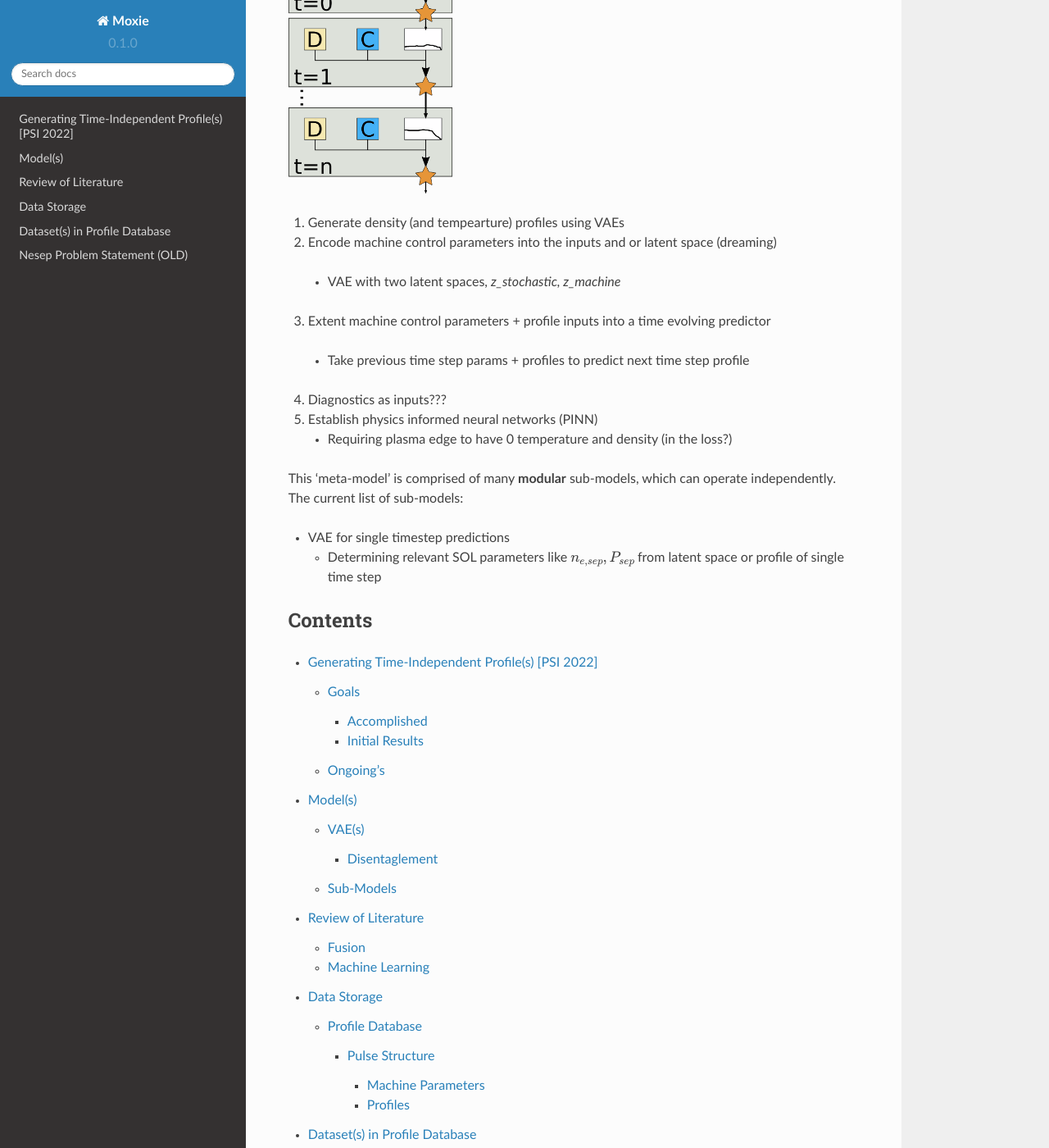
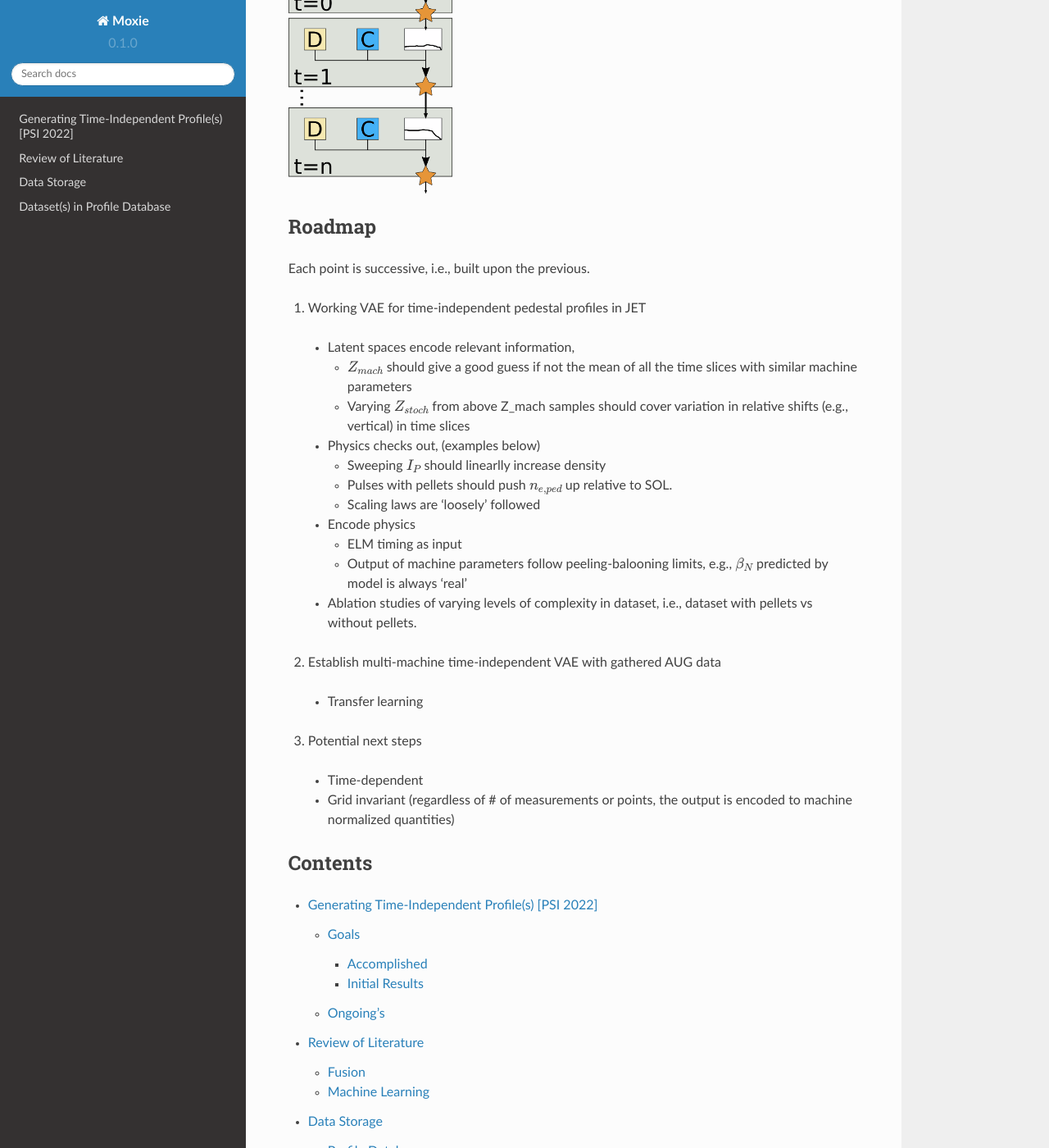
Before and after one commit to fusionby2030/moxie, a Sphinx documentation site: the page built from docs/source/index.rst, in a window 1280 px wide and 1400 px high, scrolled down 505 px. Shown: the whole window at 82% size. Built offline with Sphinx 7.4.7 and the Read the Docs theme 2.0.0, drawn with Linux system fonts in a browser that asks for light colours; some of the changed text lies outside the part shown.

Commit message:
:doc update:
	Rewrite the requriements and proposed plan of moving forward for
moxie.
	We want a working VAE, but define work in terms of JET database
and physics.

```diff
--- a/docs/source/index.rst
+++ b/docs/source/index.rst
@@ -17,26 +17,40 @@ Long Term Plan
   :width: 200
   :alt: Version 1 of Long term model
 
-1. Generate density (and tempearture) profiles using VAEs
-2. Encode machine control parameters into the inputs and or latent space (dreaming)
 
-  * VAE with two latent spaces, `z_stochastic, z_machine`
+Roadmap
+-------
 
-3. Extent machine control parameters + profile inputs into a time evolving predictor
+Each point is successive, i.e., built upon the previous.
 
-  * Take previous time step params + profiles to predict next time step profile
-4. Diagnostics as inputs???
-5. Establish physics informed neural networks (PINN)
+1. Working VAE for time-independent pedestal profiles in JET
 
-   * Requiring plasma edge to have 0 temperature and density (in the loss?)
+  * Latent spaces encode relevant information,
 
+    * :math:`Z_{mach}` should give a good guess if not the mean of all the time slices with similar machine parameters
+    * Varying :math:`Z_{stoch}` from above Z_mach samples should cover variation in relative shifts (e.g., vertical) in time slices
 
-This 'meta-model' is comprised of many **modular** sub-models, which can operate independently.
-The current list of sub-models:
+  * Physics checks out, (examples below)
 
-* VAE for single timestep predictions
+    * Sweeping :math:`I_P` should linearlly increase density
+    * Pulses with pellets should push :math:`n_{e, ped}` up relative to SOL.
+    * Scaling laws are 'loosely' followed
 
-  * Determining relevant SOL parameters like :math:`n_{e, sep}, P_{sep}` from latent space or profile of single time step
+  * Encode physics
+
+    * ELM timing as input
+    * Output of machine parameters follow peeling-balooning limits, e.g., :math:`\beta_N` predicted by model is always 'real'
+
+  * Ablation studies of varying levels of complexity in dataset, i.e., dataset with pellets vs without pellets.
+
+2. Establish multi-machine time-independent VAE with gathered AUG data
+
+  *  Transfer learning
+
+3. Potential next steps
+
+  * Time-dependent
+  * Grid invariant (regardless of # of measurements or points, the output is encoded to machine normalized quantities)
 
 Contents
 --------
@@ -44,8 +58,6 @@ Contents
 .. toctree::
 
    predicting_profiles
-   models
    literature_review
    data
    datasets
-   nesep_problem_statement
```
